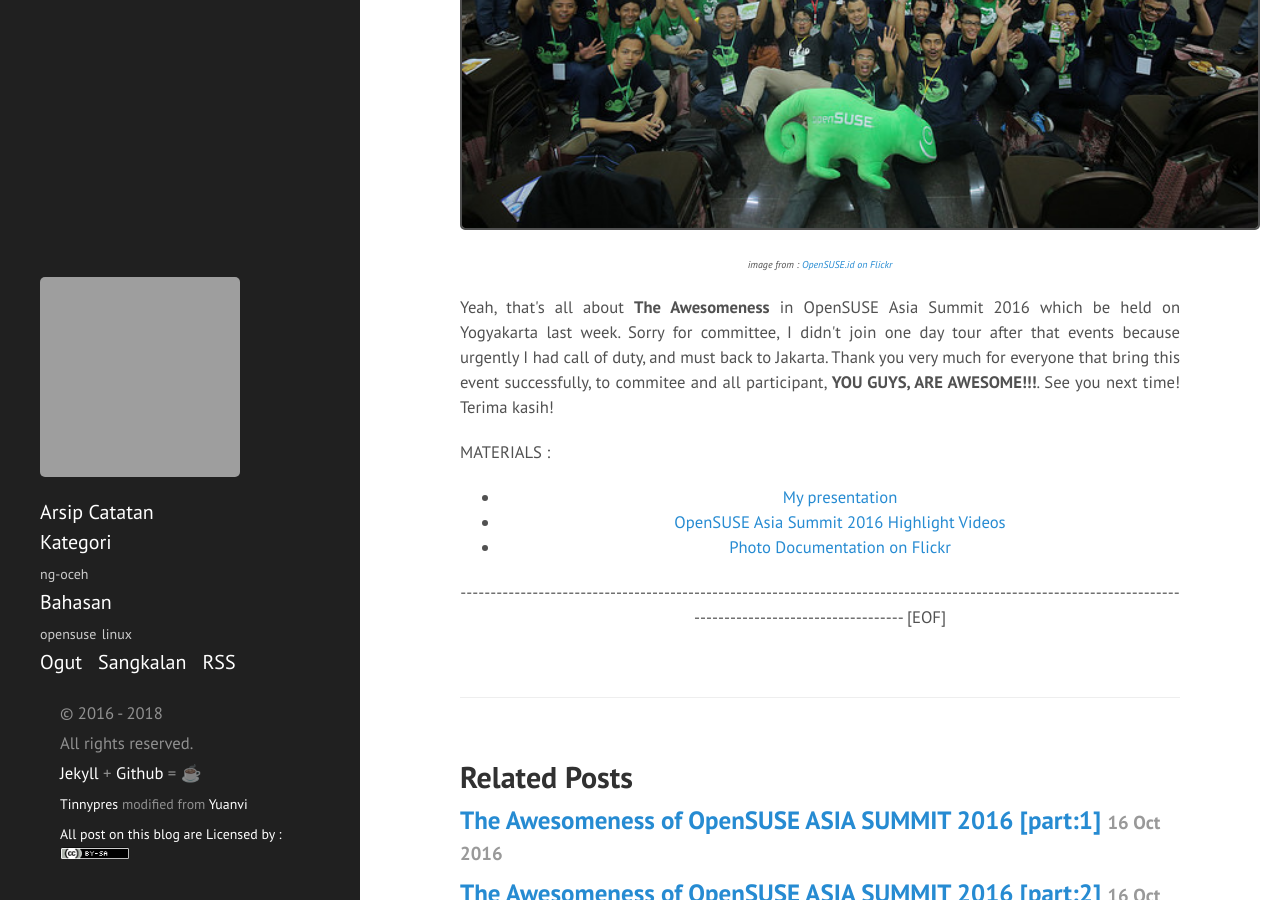
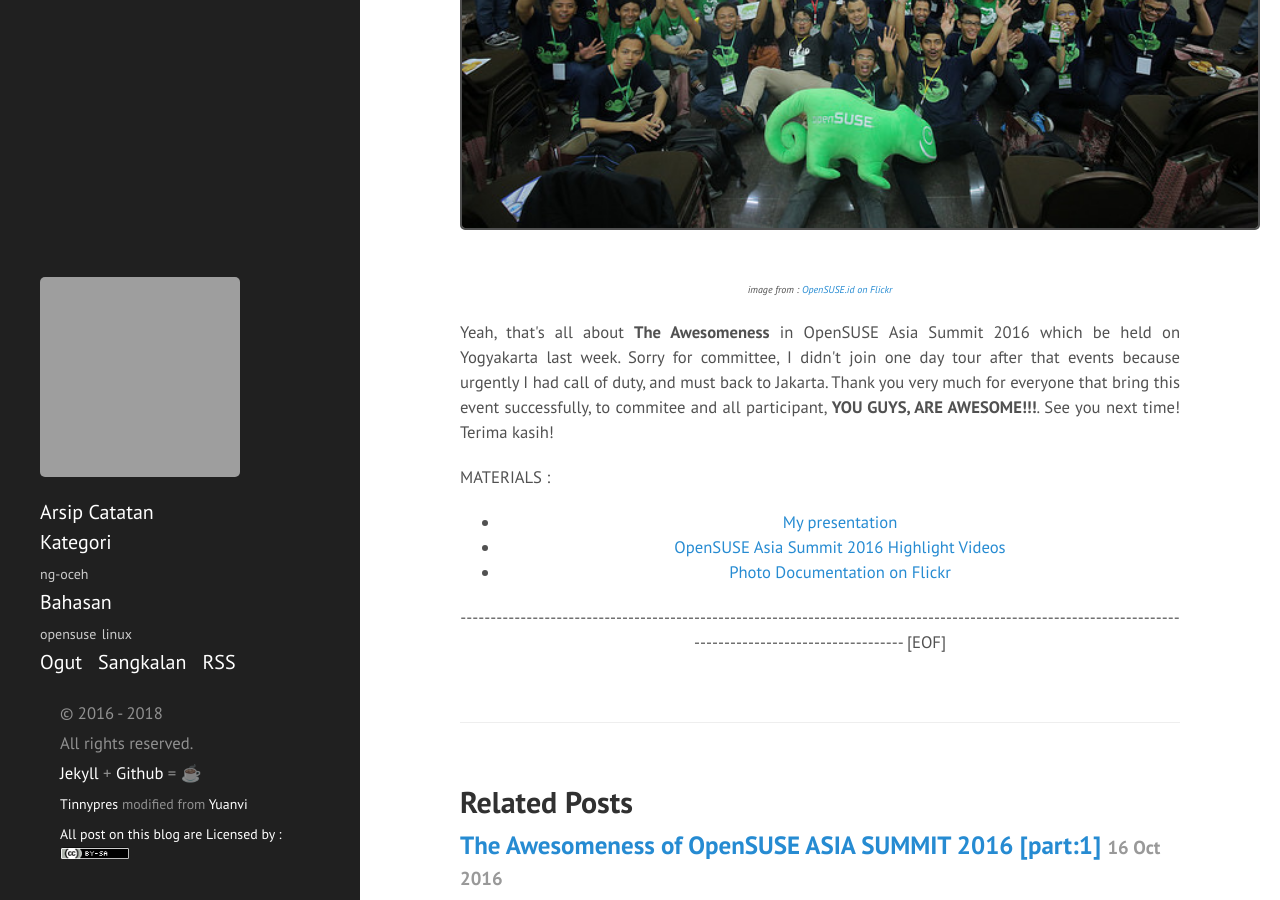
Before and after one commit to levay08/levay08.github.io, a Jekyll site: the page built from _posts/2016-10-16-frosas2016-part-III.markdown, in a window 1280 px wide and 900 px high, scrolled down 2440 px. Built offline with Jekyll 4.4.1, drawn with Linux system fonts in a browser that asks for light colours; grey boxes are pictures that could not be loaded.

Commit message:
Update 2016-10-16-frosas2016-part-III.markdown

```diff
--- a/_posts/2016-10-16-frosas2016-part-III.markdown
+++ b/_posts/2016-10-16-frosas2016-part-III.markdown
@@ -31,14 +31,14 @@ rata img { display: inline; }
 And the [Day02] was begin right now. The participant of this event is more crowded, even it's a last day for the Summit. Followed by <a href="https://events.opensuse.org/conference/summitasia16/schedule#2016-10-02">19 speakers included me</a>, this is very fantastic + nervous day for me. <b><x>Awesome Guys! AWESOME!</x></b>. That is a very awkward for me, it's my first time speaking on a public place in front of random people around the world (mostly Indonesian actually).</p>
 <p><center>
 <p style="text-align:justify">
- <img src="/assets/mad.jpg" width="500" border='2'>
+<img src="/assets/mad.jpg" width="500" border='2'>
 <i><font size="1">image from : <a href="https://www.flickr.com/photos/147810736@N07/29525520343/in/pool-opensuse-asia-summit-2016/">GNU/Linux Bogor on Flickr</a></font></i></center></p>
 <p><center>
 <img src="/assets/mad1.jpg" width="500" border='2'>
 <i><font size="1">image from : <a href="https://www.flickr.com/photos/147810736@N07/29525464113/in/pool-opensuse-asia-summit-2016/">OpenSUSE.id on Flickr</a></font></i></center></p>
 But, I will face it like a man and then I forgot to taking off my hat and my jacket plus I didn't realize that my slide have a lil' problem before. Maybe it's all about time, because I think my presentation was to quick, I need a long time to adapted. My bad. LOL! very nervous 😁 (sorry it's my 1st time, I'm very shy sometimes and never speaking in front of public before) but the presentation going well, I can talk what I want to talk, explain what is Interactive Fiction world? How to Play? How to Contribute with OpenSource text-adventure/interactive fiction Game Engine? It's <x><b>very very AWESOME!</b></x></p>
 <p><center>
-<img src="/assets/osas2016.jpg" width="800" border='2'>
+<img src="/assets/osas2016.jpg" width="800" border='2'><br>
 <i><font size="1">image from : <a href="https://farm9.staticflickr.com/8275/coverphoto/147810736@N07_h.jpg?1475937361#147810736@N07">OpenSUSE.id on Flickr</a></font></i></center></p>
 
 <p style="text-align:justify">
```
